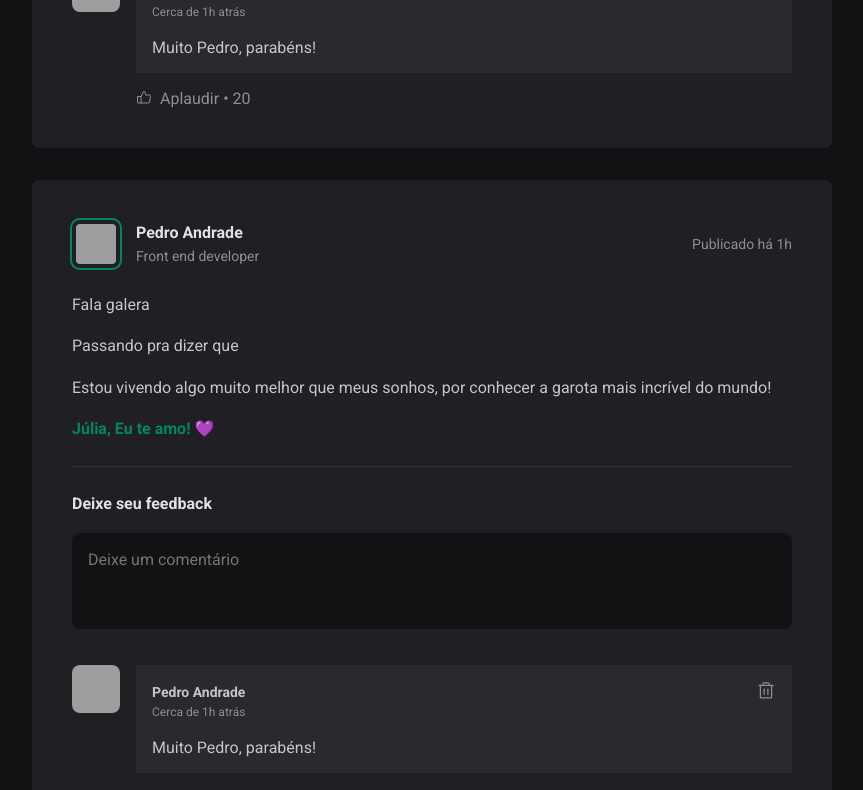
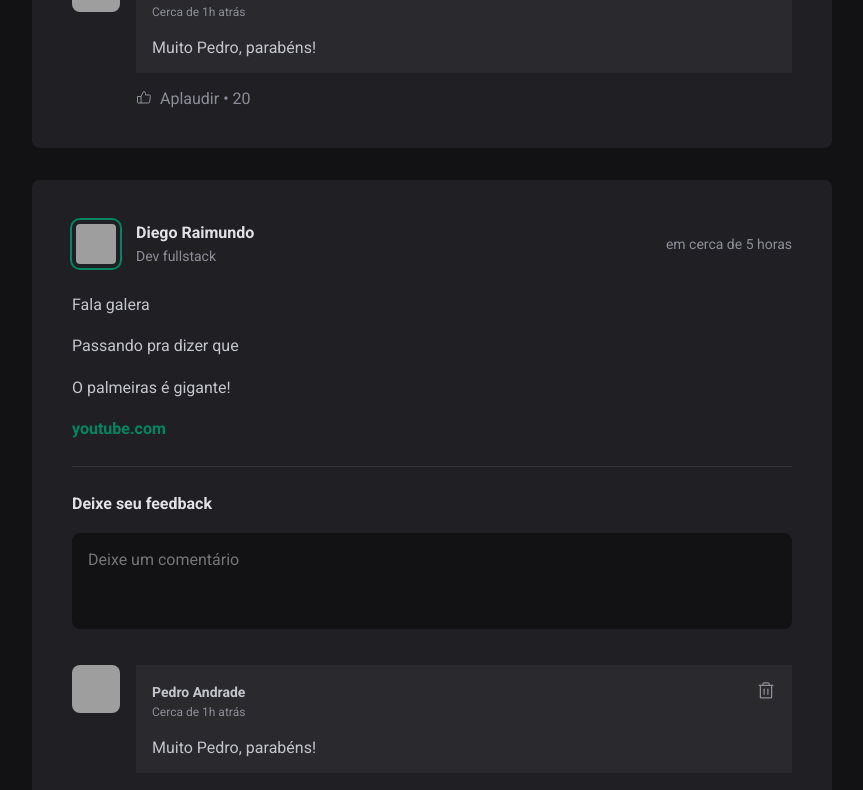
Before and after one commit to pedroeduardo36/ignite-feed, a React (Vite) app: page / in a window 1280 px wide. Shown: the part 960-1750 px from the top of the page, without its empty margins (352-1215 px from the left). Built offline with nearby package versions, Linux system fonts and the light colour scheme; grey boxes are pictures that could not be loaded.

Commit message:
Propiedades do Post

```diff
--- a/package.json
+++ b/package.json
@@ -10,6 +10,7 @@
     "preview": "vite preview"
   },
   "dependencies": {
+    "date-fns": "^2.30.0",
     "phosphor-react": "^1.4.1",
     "react": "^18.2.0",
     "react-dom": "^18.2.0"
--- a/src/components/Post.jsx
+++ b/src/components/Post.jsx
@@ -1,42 +1,56 @@
+/* eslint-disable react/jsx-key */
+/* eslint-disable react/prop-types */
 import { Avatar } from "./Avatar";
 import { Comment } from "./Comment";
 import styles from "./Post.module.css";
+import { format, formatDistanceToNow } from "date-fns";
+import ptBR from "date-fns/locale/pt-BR";
 
-export function Post(props) {
+export function Post({ author, publishedAt, content }) {
+  const publishedDateFormatted = format(
+    publishedAt,
+    "d 'de' LLLL 'às' HH:mm'h'",
+    {
+      locale: ptBR,
+    }
+  );
+
+  const publishedDateRelativeToNow = formatDistanceToNow(publishedAt, {
+    locale: ptBR,
+    addSuffix: true,
+  });
+
   return (
     <article className={styles.post}>
       <header>
         <div className={styles.author}>
           <Avatar
-            src="https://github.com/pedroeduardo36.png"
+            // eslint-disable-next-line react/prop-types
+            src={author.avatarUrl}
           />
           <div className={styles.authorInfo}>
-            <strong>Pedro Andrade</strong>
-            <span>Front end developer</span>
+            <strong>{author.name}</strong>
+            <span>{author.role}</span>
           </div>
         </div>
 
-        <time
-          title="publicado 10 de julho às 10:53"
-          dateTime="2022-07-10  11:53:00"
-        >
-          Publicado há 1h
+        <time title={publishedDateFormatted} dateTime={publishedAt.toISOString}>
+          {publishedDateRelativeToNow}
         </time>
       </header>
 
       <div className={styles.content}>
-        <p> Fala galera</p>
-
-        <p>Passando pra dizer que </p>
-
-        <p>
-          Estou vivendo algo muito melhor que meus sonhos, por conhecer a garota mais incrível
-          do mundo!
-        </p>
-
-        <p>
-          <a href="">Júlia, Eu te amo! 💜</a>
-        </p>
+        {content.map((line) => {
+          if (line.type === "paragraph") {
+            return <p> {line.content} </p>;
+          } else if (line.type === "link") {
+            return (
+              <p>
+                <a href="#"> {line.content} </a>{" "}
+              </p>
+            );
+          }
+        })}
       </div>
 
       <form className={styles.commentForm}>
```
Also changed, not shown: 1 other file (tests, documents, lock files or other folders).
